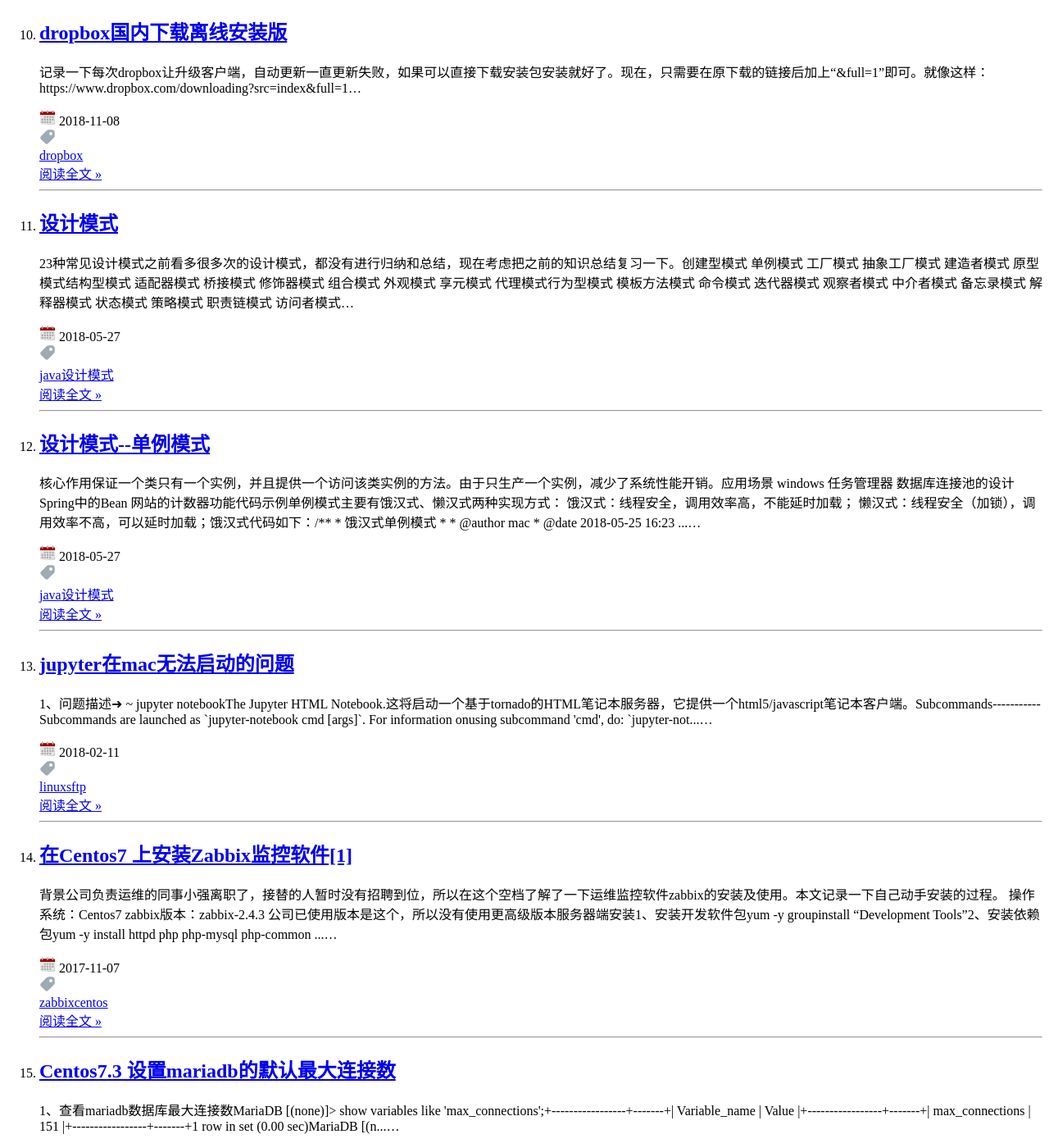
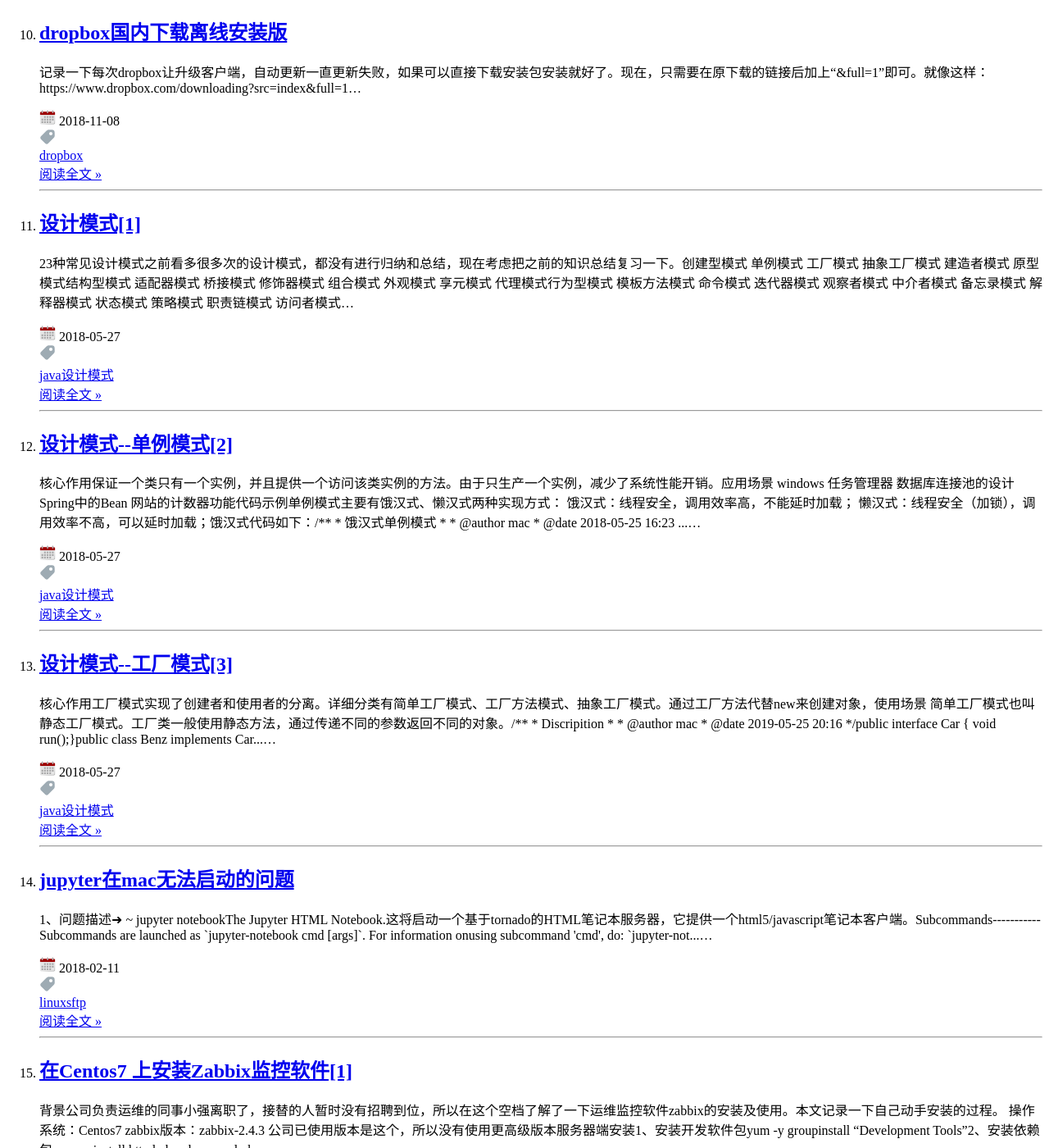
Before and after one commit to sdyz5210/sdyz5210.github.io, a Jekyll site: the page built from index.html, in a window 1280 px wide and 1400 px high, scrolled down 2991 px. Shown: the whole window at 82% size. Built offline with Jekyll 4.4.1, drawn with Linux system fonts in a browser that asks for light colours; nearby versions of some CDN libraries; the list of posts is cut into pages by our own code; some of the changed text lies outside the part shown.

Commit message:
add:工厂模式

````diff
--- /dev/null
+++ b/_posts/designPatterns/2018-05-27-design-patterns-factory.md
@@ -0,0 +1,154 @@
+---
+layout: post
+title: 设计模式--工厂模式[3]
+tags: [java,设计模式]
+---
+
+### 核心作用 ###
+
+工厂模式实现了创建者和使用者的分离。详细分类有简单工厂模式、工厂方法模式、抽象工厂模式。
+
+通过工厂方法代替new来创建对象，
+
+### 使用场景 ###
+
+*
+
+### 简单工厂模式 ###
+
+也叫静态工厂模式。工厂类一般使用静态方法，通过传递不同的参数返回不同的对象。
+
+![简单工厂模式](images/design.patterns.factory.simple.png)
+
+```
+
+/**
+ * Discripition
+ *
+ * @author mac
+ * @date 2019-05-25 20:16
+ */
+public interface Car {
+    void run();
+}
+
+public class Benz implements Car {
+    @Override
+    public void run() {
+        System.out.println("Benz is running!");
+    }
+}
+
+public class Audi implements Car{
+    @Override
+    public void run() {
+        System.out.println("Audi is running!");
+    }
+}
+
+//形式一
+public class SimpleCarFactory {
+    public static Car getCar(String type){
+        if("Audi".equals(type)){
+            return new Audi();
+        }else if ("Benz".equals(type)){
+            return new Benz();
+        }else {
+            return null;
+        }
+    }
+}
+
+//形式二
+public class SimpleCarFactory2{
+    public static Car getAudi(){
+        return new Audi();
+    }
+
+    public static Car getBenz(){
+        return new Benz();
+    }
+}
+
+//客户端测试使用
+public class SimpleFactoryTest {
+    public static void main(String[] args) {
+        Car car1 = SimpleCarFactory.getCar("Audi");
+        Car car2 = SimpleCarFactory.getCar("Benz");
+        car1.run();
+        car2.run();
+    }
+}
+
+
+```
+
+### 工厂方法模式 ###
+
+简单工厂模式只有一个工厂类，工厂方法模式有实现相同接口的一组工厂类。
+
+在实际应用中，使用简单工厂模式较多。
+
+![工厂方法模式](images/design.patterns.factory.method.png)
+
+```
+public interface Car {
+    void run();
+}
+
+public class Benz implements Car {
+    @Override
+    public void run() {
+        System.out.println("Benz is running!");
+    }
+}
+
+public class Audi implements Car{
+    @Override
+    public void run() {
+        System.out.println("Audi is running!");
+    }
+}
+
+public interface CarFactory {
+     Car createCar();
+}
+
+public class BenzFactory implements CarFactory {
+    @Override
+    public Car createCar() {
+        return new Benz();
+    }
+}
+
+public class AudiFactory implements CarFactory {
+    @Override
+    public Car createCar() {
+        return new Audi();
+    }
+}
+
+/**
+ * 方法工厂类模式
+ *
+ * 可以通过扩展具体实力类工程，不影响原有的业务代码
+ *
+ * @author mac
+ * @date 2019-05-25 20:48
+ */
+public class MethodFactoryTest {
+    public static void main(String[] args) {
+        Car car1 = new AudiFactory().createCar();
+        Car car2 = new BenzFactory().createCar();
+        car1.run();
+        car2.run();
+    }
+}
+
+
+```
+
+
+### 抽象工厂模式 ###
+
+略。
--- a/_posts/designPatterns/2018-05-27-design-patterns.md
+++ b/_posts/designPatterns/2018-05-27-design-patterns.md
@@ -1,6 +1,6 @@
 ---
 layout: post
-title: 设计模式
+title: 设计模式[1]
 tags: [java,设计模式]
 ---
 
````
Also changed, not shown: _posts/designPatterns/2018-05-27-design-patterns-singleton.md (+16 -1 lines), images/design.patterns.factory.method.png (added), images/design.patterns.factory.simple.png (added).
